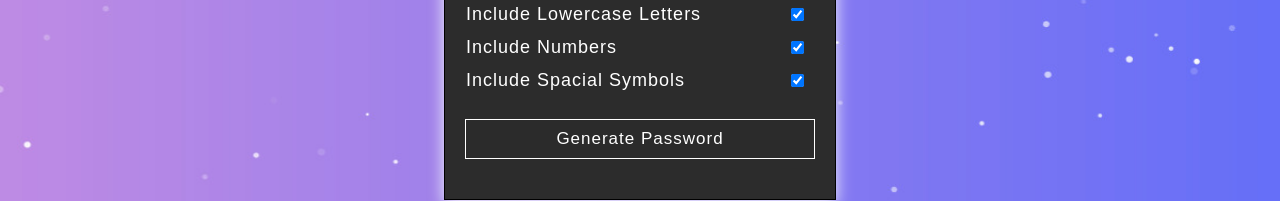
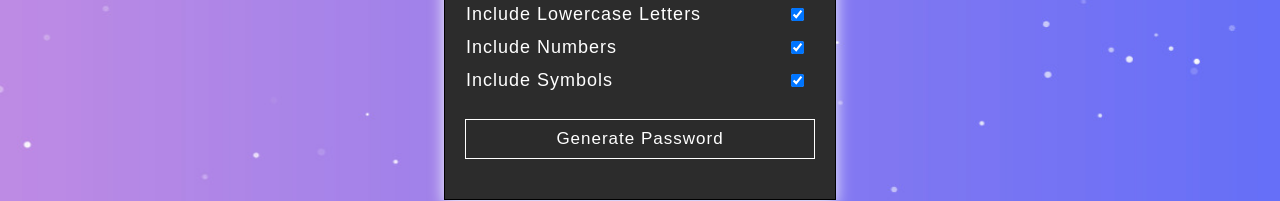
Before and after one commit to Akkian57/Password-Generator, a plain HTML site: page index.html in a window 1280 px wide. Shown: the part 405-606 px from the top of the page. Drawn offline with Linux system fonts and the light colour scheme; a web font is replaced by a local one.

Commit message:
Change include spacial symbols with include symbol

```diff
--- a/index.html
+++ b/index.html
@@ -46,7 +46,7 @@
             </div>
 
             <div class="setting">
-                <label for="symbols">Include Spacial Symbols</label>
+                <label for="symbols">Include Symbols</label>
                 <input id="symbols" class="symbols"  type="checkbox" checked>
             </div>
         </div>
```
